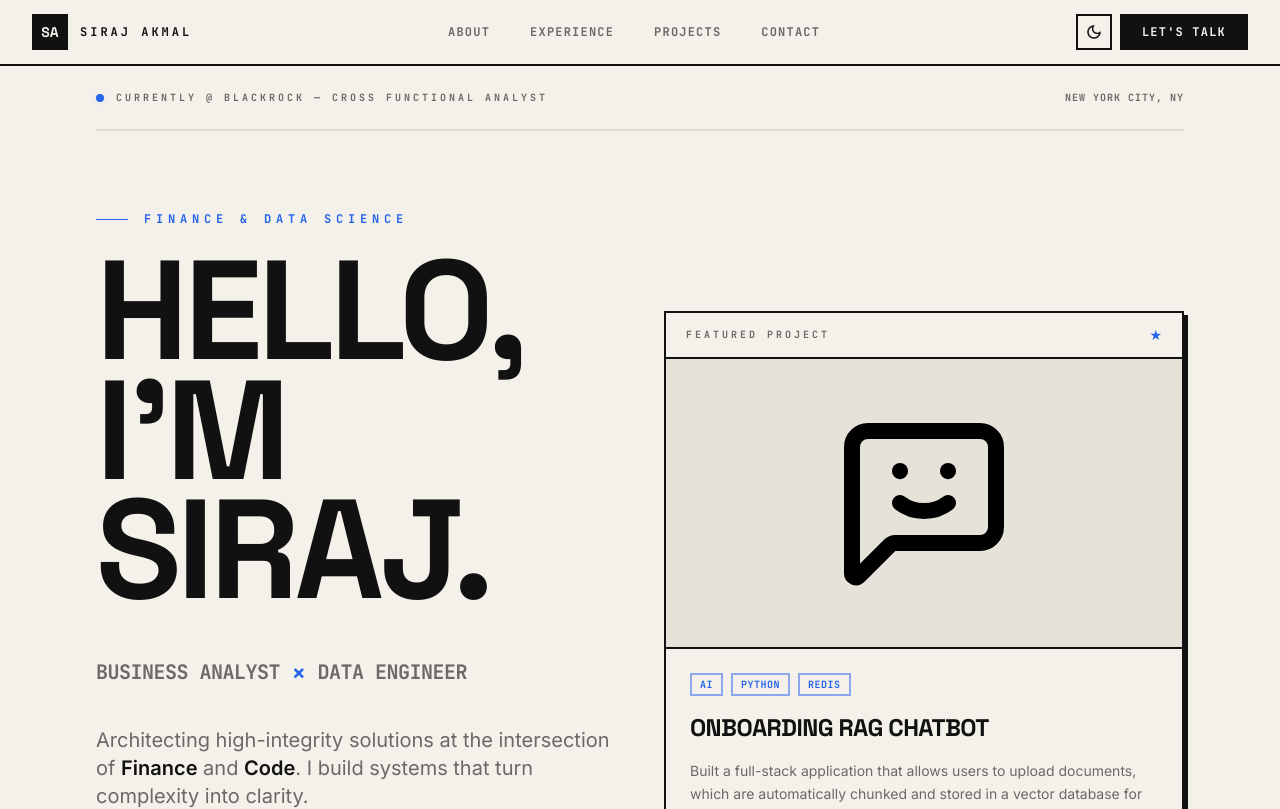
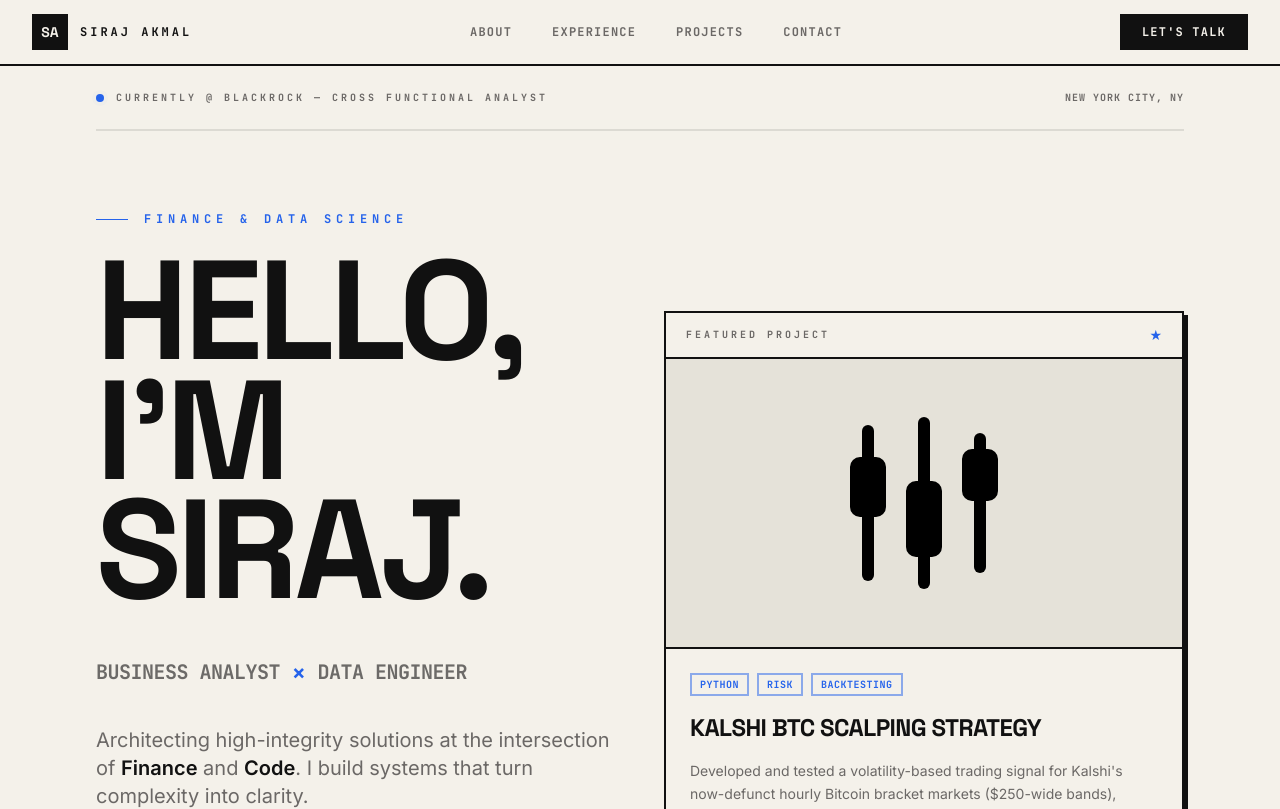
Before and after one commit to siraj-akmal/professional-website, a React (Vite) app: page /#/ in a window 1280 px wide. Shown: the top 809 px of the page. Built offline with nearby package versions, Linux system fonts and the light colour scheme.

Commit message:
Add Kalshi BTC scalping project, remove dark mode toggle
- Add Kalshi BTC bracket-market scalping strategy as featured project
- Remove dark mode toggle from Navbar and associated state in App

```diff
--- a/App.tsx
+++ b/App.tsx
@@ -1,5 +1,5 @@
 
-import React, { useState } from 'react';
+import React from 'react';
 import { HashRouter, Routes, Route } from 'react-router-dom';
 import Navbar from './components/Navbar';
 import ScrollToTop from './components/ScrollToTop';
@@ -10,18 +10,11 @@ import About from './components/About';
 import Contact from './components/Contact';
 
 const App: React.FC = () => {
-  const [isDarkMode, setIsDarkMode] = useState(false);
-
-  const toggleDarkMode = () => {
-    setIsDarkMode(!isDarkMode);
-    document.documentElement.classList.toggle('dark');
-  };
-
   return (
     <HashRouter>
       <ScrollToTop />
-      <div className="flex flex-col min-h-screen bg-chalk dark:bg-ink">
-        <Navbar onToggleDarkMode={toggleDarkMode} isDarkMode={isDarkMode} />
+      <div className="flex flex-col min-h-screen bg-chalk">
+        <Navbar />
         <main className="flex-grow">
           <Routes>
             <Route path="/"           element={<Hero />} />
--- a/components/Navbar.tsx
+++ b/components/Navbar.tsx
@@ -2,12 +2,7 @@
 import React, { useState, useEffect } from 'react';
 import { Link, useLocation } from 'react-router-dom';
 
-interface NavbarProps {
-  onToggleDarkMode: () => void;
-  isDarkMode: boolean;
-}
-
-const Navbar: React.FC<NavbarProps> = ({ onToggleDarkMode, isDarkMode }) => {
+const Navbar: React.FC = () => {
   const [isMobileMenuOpen, setIsMobileMenuOpen] = useState(false);
   const location = useLocation();
 
@@ -58,17 +53,6 @@ const Navbar: React.FC<NavbarProps> = ({ onToggleDarkMode, isDarkMode }) => {
         </nav>
 
         <div className="flex items-center gap-2">
-          {/* Dark mode toggle */}
-          <button
-            onClick={onToggleDarkMode}
-            className="w-9 h-9 flex items-center justify-center border-2 border-ink dark:border-chalk bg-transparent hover:bg-ink hover:text-chalk dark:hover:bg-chalk dark:hover:text-ink transition-all duration-150 text-ink dark:text-chalk focus-visible:outline-none focus-visible:ring-2 focus-visible:ring-accent focus-visible:ring-offset-2 focus-visible:ring-offset-chalk dark:focus-visible:ring-offset-ink"
-            aria-label="Toggle Dark Mode"
-          >
-            <span className="material-symbols-outlined text-[18px]">
-              {isDarkMode ? 'light_mode' : 'dark_mode'}
-            </span>
-          </button>
-
           {/* CTA */}
           <Link
             to="/contact"
--- a/constants.tsx
+++ b/constants.tsx
@@ -11,6 +11,14 @@ export const TECH_STACK = [
 ];
 
 export const PROJECTS: Project[] = [
+  {
+    id: '6',
+    title: 'Kalshi BTC Scalping Strategy',
+    description: 'Developed and tested a volatility-based trading signal for Kalshi\'s now-defunct hourly Bitcoin bracket markets ($250-wide bands), inspired by the scalping strategies day traders use in prediction markets. Simulated 10,000 Monte Carlo price paths per hour using Geometric Brownian Motion to score bracket probability, then validated the signal against 3 months of BTC data (2,209 hours). Found a positive-EV edge after fees when filtering for high-confidence signals, low volatility, and avoiding macro event windows.',
+    image: asset('projects/kalshi-btc-scalping.svg'),
+    categories: ['Python', 'Risk', 'Backtesting'],
+    githubUrl: 'https://github.com/siraj-akmal/kalshi-scalping'
+  },
   {
     id: '1',
     title: 'Onboarding RAG Chatbot',
```
Also changed, not shown: public/projects/kalshi-btc-scalping.svg (added).
